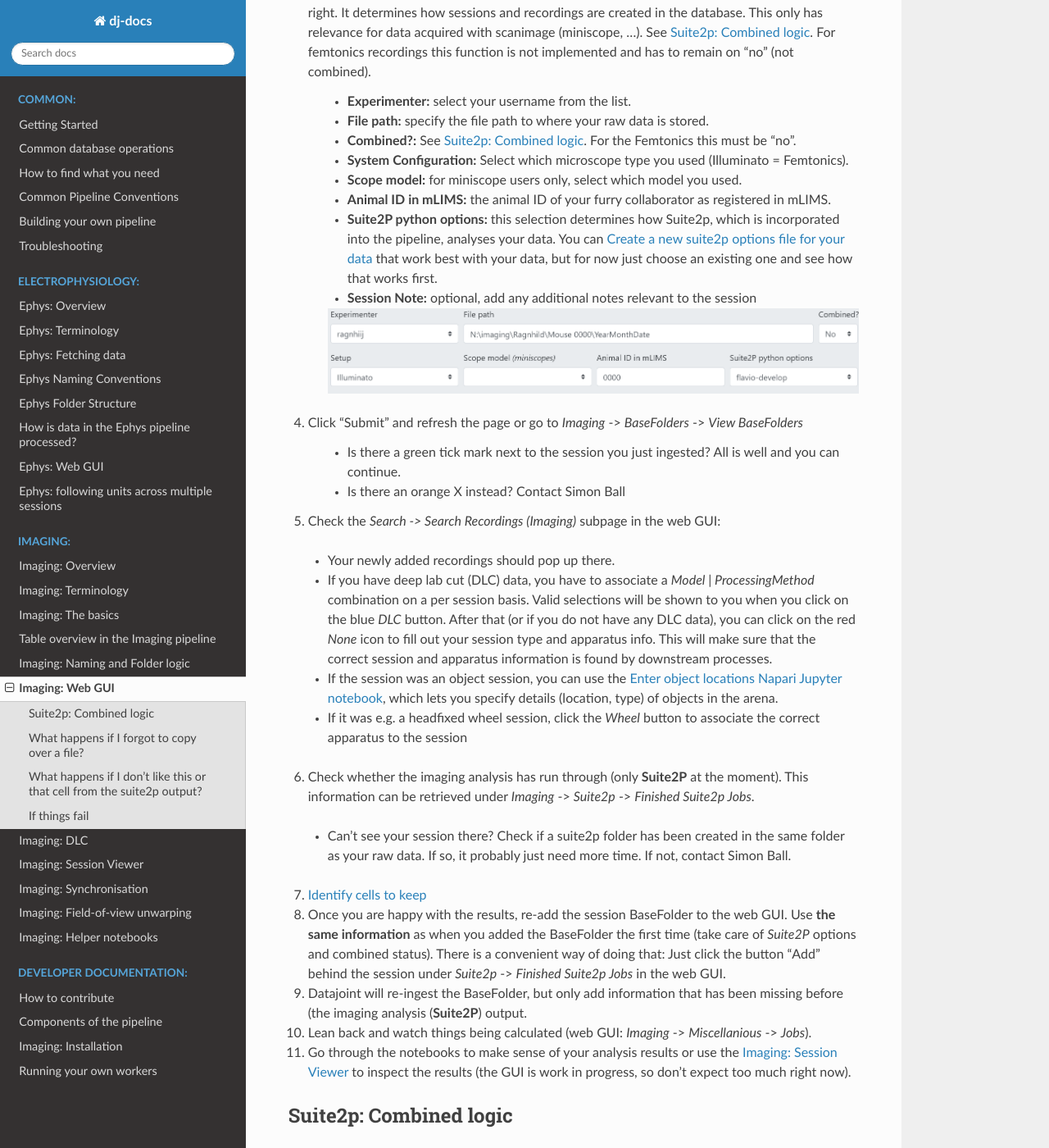
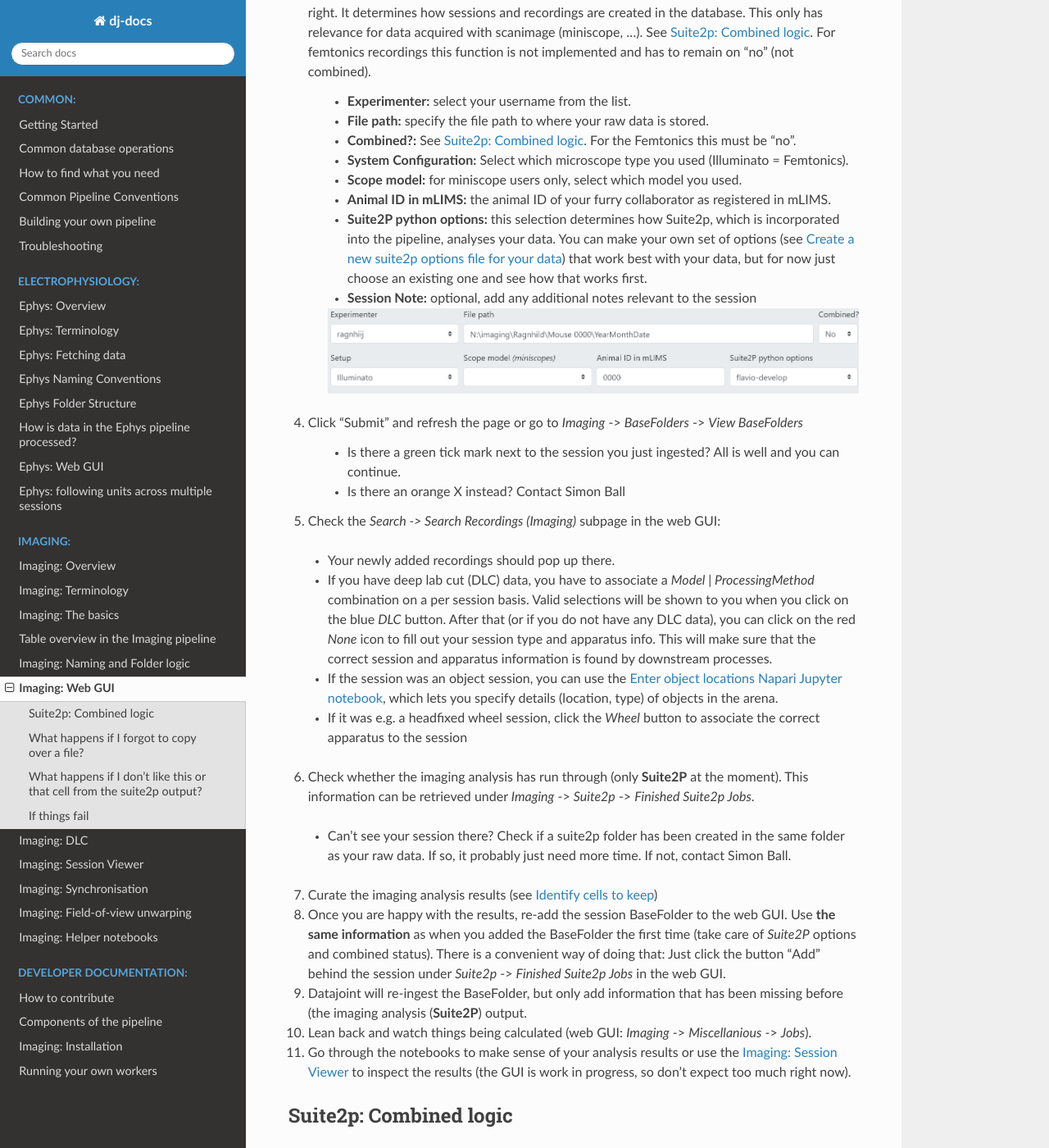
Before and after one commit to kavli-ntnu/dj-docs, a Sphinx documentation site: the page built from docs/imaging/how-to-add-sessions.rst, in a window 1280 px wide and 1400 px high, scrolled down 300 px. Shown: the whole window at 82% size. Built offline with Sphinx 7.4.7 and the Read the Docs theme 2.0.0, drawn with Linux system fonts in a browser that asks for light colours.

Commit message:
Ref and images fixes

```diff
--- a/docs/imaging/basics.rst
+++ b/docs/imaging/basics.rst
@@ -112,7 +112,7 @@
 
 If suite2p hasn't done a good job of identifying cells, it may be worth creating your own options file with settings tuned specifically to your data (see below).
 
-.. _make your own set of options:
+.. _Imaging Basics Add-Suite2p-Options:
 
 Create a new suite2p options file for your data
 ^^^^^^^^^^^^^^^^^^^^^^^^^^^^^^^^^^^^^^^^^^^^^^^^^^^^^^^^^
--- a/docs/imaging/how-to-add-sessions.rst
+++ b/docs/imaging/how-to-add-sessions.rst
@@ -23,7 +23,7 @@
 
     - **Animal ID in mLIMS:** the animal ID of your furry collaborator as registered in mLIMS.
 
-    - **Suite2P python options:** this selection determines how Suite2p, which is incorporated into the pipeline, analyses your data. You can :ref:`make your own set of options` that work best with your data, but for now just choose an existing one and see how that works first.
+    - **Suite2P python options:** this selection determines how Suite2p, which is incorporated into the pipeline, analyses your data. You can make your own set of options (see :ref:`Imaging Basics Add-Suite2p-Options`) that work best with your data, but for now just choose an existing one and see how that works first.
 
     - **Session Note:** optional, add any additional notes relevant to the session
 
@@ -49,7 +49,7 @@
 
   - Can't see your session there? Check if a suite2p folder has been created in the same folder as your raw data. If so, it probably just need more time. If not, contact Simon Ball.
 
-7. :ref:`Curate the imaging analysis results`
+7. Curate the imaging analysis results (see :ref:`Imaging Basics Curate-Suite2p`)
 
 8. Once you are happy with the results, re-add the session BaseFolder to the web GUI. Use **the same information** as when you added the BaseFolder the first time (take care of *Suite2P* options and combined status). There is a convenient way of doing that: Just click the button "Add" behind the session under *Suite2p* -> *Finished Suite2p Jobs* in the web GUI.
 
```
Also changed, not shown: other parts of docs/imaging/basics.rst (+1 -1 lines), docs/common/finding.md (+7 -7 lines), docs/_static/imaging/Imaging_schema.png, docs/_static/imaging/Imaging_schema_new.png (deleted), docs/_static/imaging/cell_table.png, docs/_static/imaging/cell_table_description.png, docs/_static/imaging/cell_table_description_new.png (deleted), docs/_static/imaging/cell_table_heading.png, docs/_static/imaging/cell_table_heading_new.png (deleted), docs/_static/imaging/cell_table_new.png (deleted), docs/_static/imaging/schemas/erd_cell.png, docs/_static/imaging/schemas/erd_cell_new.png (deleted), docs/_static/imaging/schemas/erd_imaging_analysis.png, docs/_static/imaging/schemas/erd_imaging_analysis_new.png (deleted).
